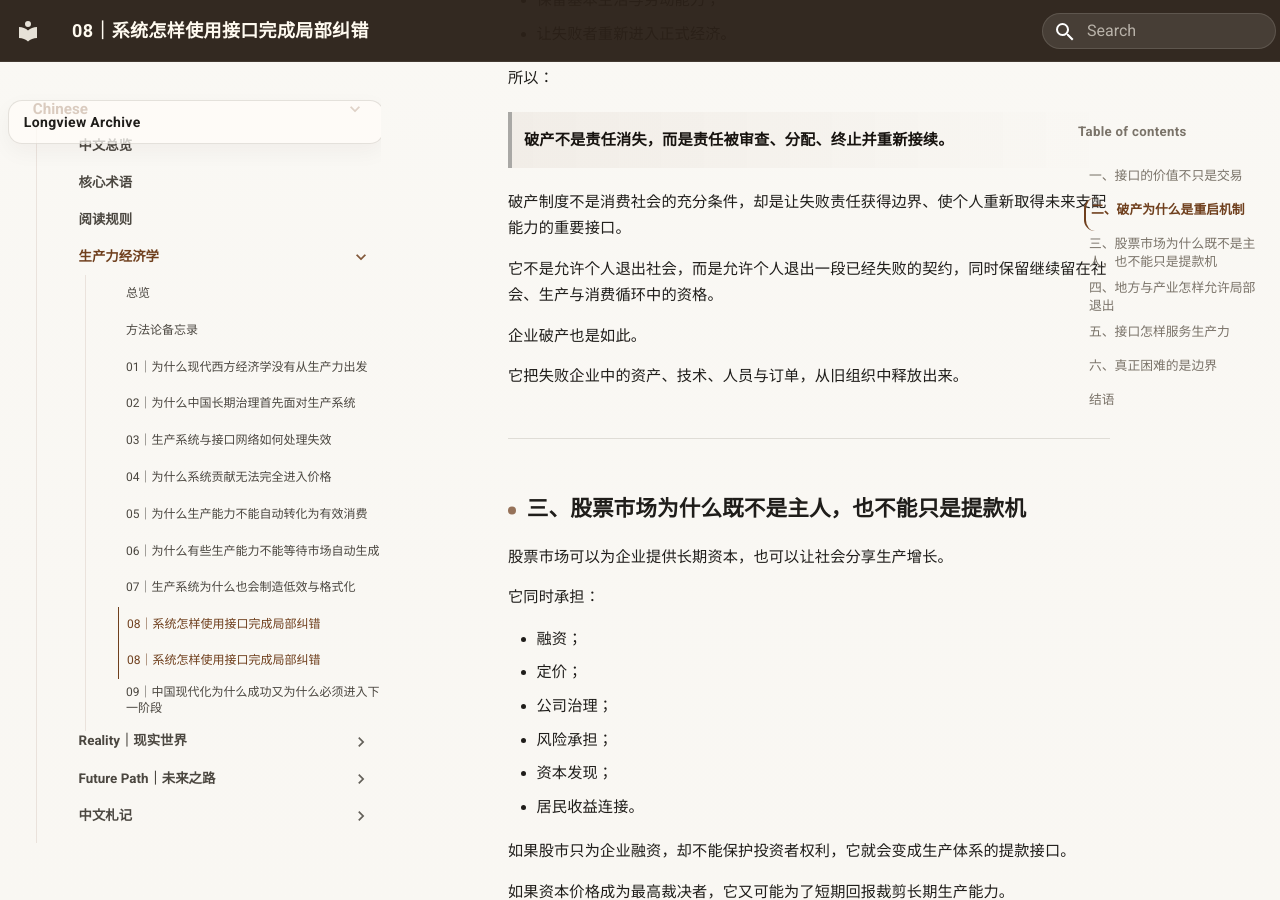
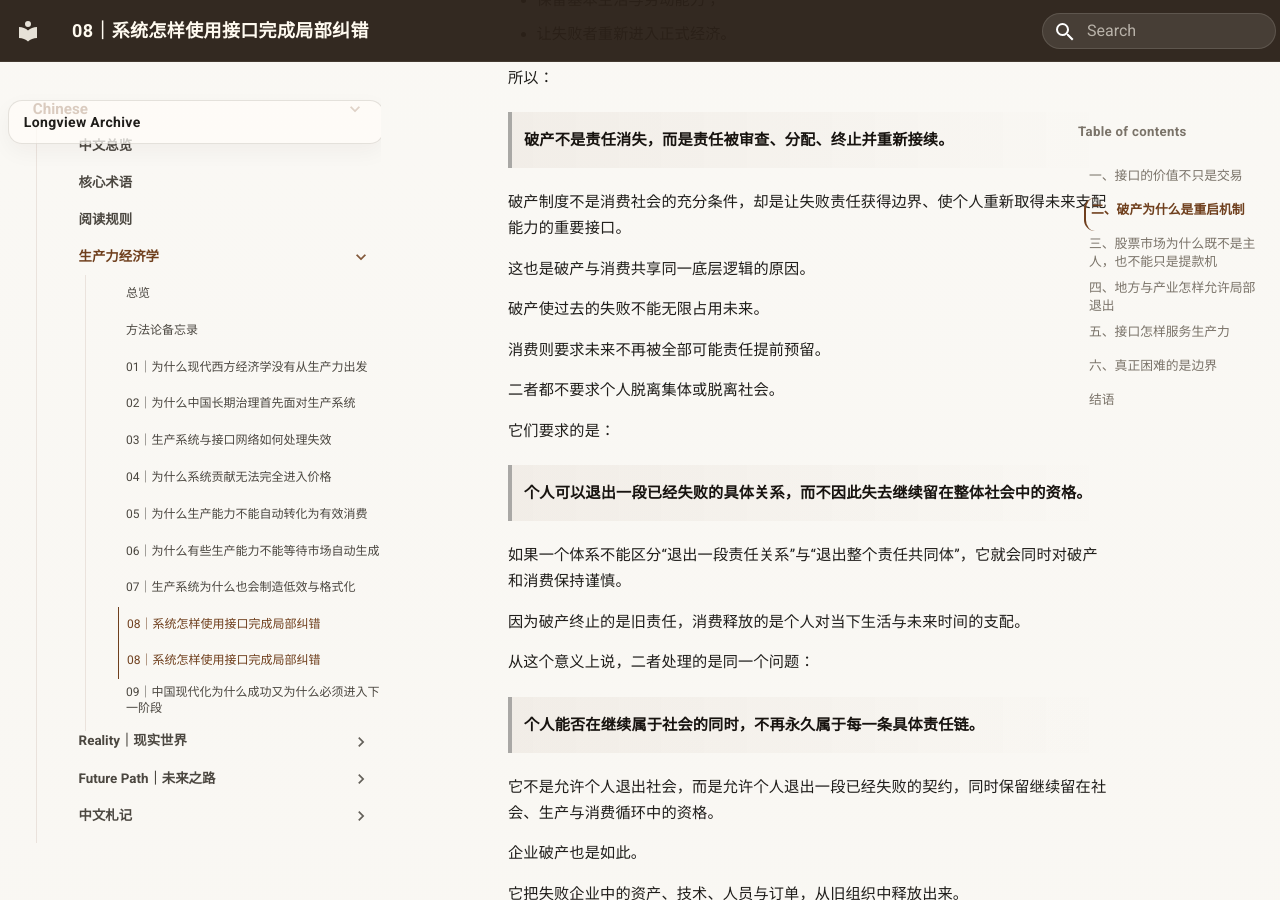
Before and after one commit to guanshi1688/longview-archive, an MkDocs documentation site: the page built from docs/essays/chinese/productive-forces-economics/08-c-correction.md, in a window 1280 px wide and 900 px high, scrolled down 1947 px. Built offline with MkDocs 1.6.1 and Material for MkDocs 9.7.7, drawn with Linux system fonts in a browser that asks for light colours.

Commit message:
Update 08-c-correction.md

```diff
--- a/docs/essays/chinese/productive-forces-economics/08-c-correction.md
+++ b/docs/essays/chinese/productive-forces-economics/08-c-correction.md
@@ -67,6 +67,26 @@
 > **破产不是责任消失，而是责任被审查、分配、终止并重新接续。**
 
 破产制度不是消费社会的充分条件，却是让失败责任获得边界、使个人重新取得未来支配能力的重要接口。
+
+这也是破产与消费共享同一底层逻辑的原因。
+
+破产使过去的失败不能无限占用未来。
+
+消费则要求未来不再被全部可能责任提前预留。
+
+二者都不要求个人脱离集体或脱离社会。
+
+它们要求的是：
+
+> **个人可以退出一段已经失败的具体关系，而不因此失去继续留在整体社会中的资格。**
+
+如果一个体系不能区分“退出一段责任关系”与“退出整个责任共同体”，它就会同时对破产和消费保持谨慎。
+
+因为破产终止的是旧责任，消费释放的是个人对当下生活与未来时间的支配。
+
+从这个意义上说，二者处理的是同一个问题：
+
+> **个人能否在继续属于社会的同时，不再永久属于每一条具体责任链。**
 
 它不是允许个人退出社会，而是允许个人退出一段已经失败的契约，同时保留继续留在社会、生产与消费循环中的资格。
 
```
